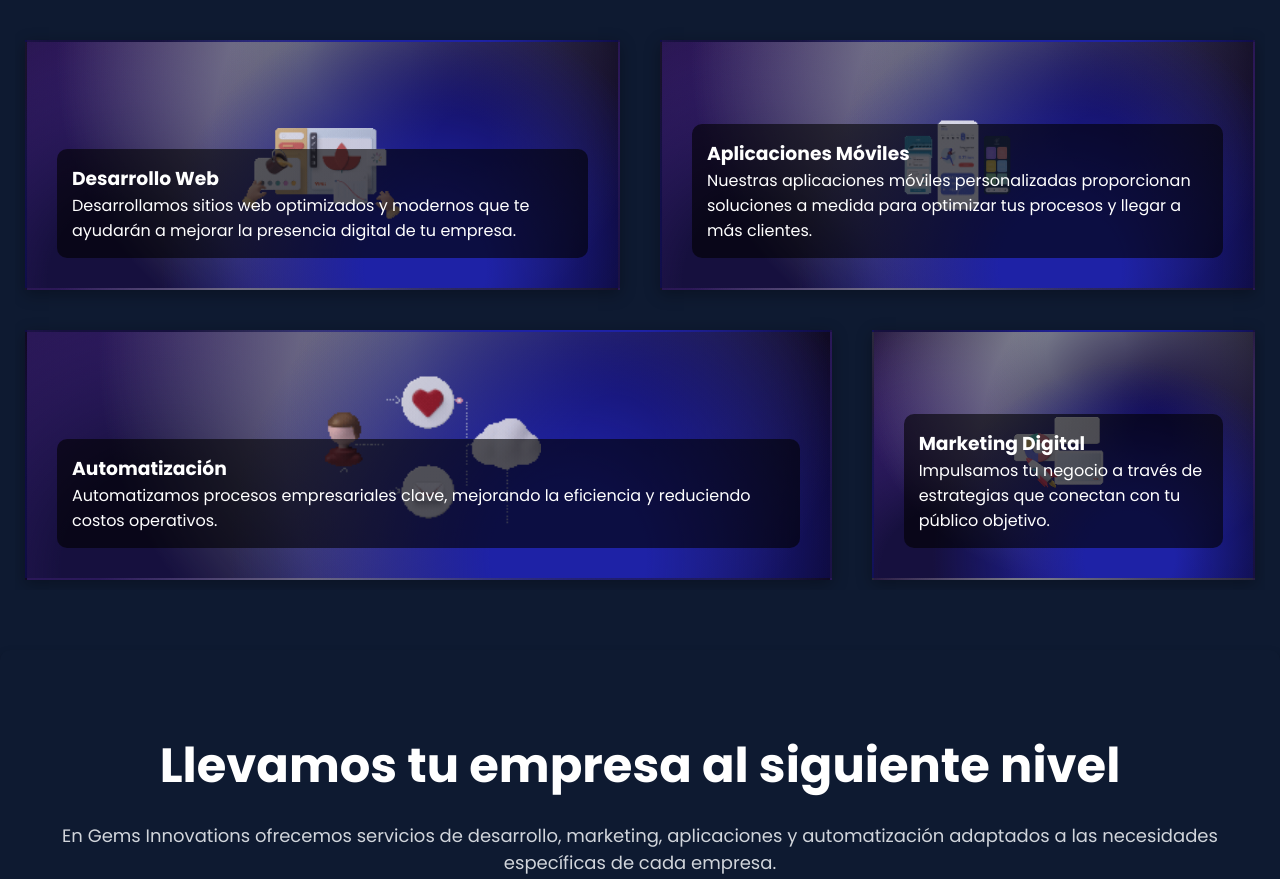
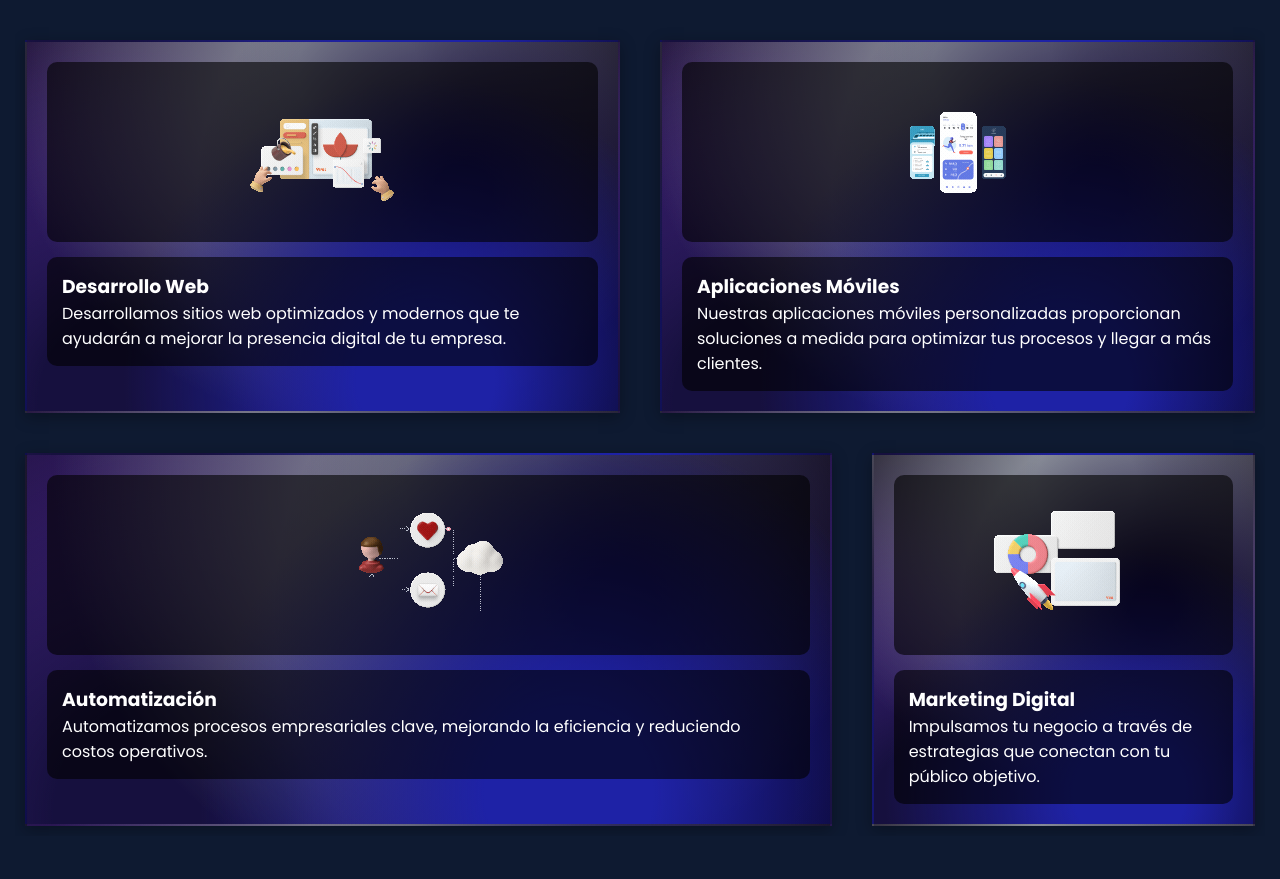
Before and after one commit to sebastianpg12/gems-innovations-landing, a plain HTML site: page index.html in a window 1280 px wide. Shown: the part 940-1819 px from the top of the page. Drawn offline with Linux system fonts and the light colour scheme.

Commit message:
update solutions section and upload team images

```diff
--- a/assets/css/solutions.css
+++ b/assets/css/solutions.css
@@ -2,7 +2,6 @@
 .solutions {
   margin: 100px auto 0;
   padding: 60px 40px;
-
   border-top-right-radius: 10px;
   position: relative;
   overflow: hidden;
@@ -29,7 +28,6 @@
   height: 2px;
   background: linear-gradient(90deg, rgb(22, 182, 200), rgb(249, 69, 135));
   box-shadow: 0px 0px 15px rgba(43, 83, 158, 0.7);
-
 }
 
 /* Cuadrícula para pantallas grandes */
@@ -39,70 +37,7 @@
   gap: 40px;
 }
 
-/* Fondo translúcido detrás del texto */
-.solutions__item div {
-  background-color: rgba(0, 0, 0, 0.6); /* Fondo oscuro translúcido */
-  padding: 15px;
-  border-radius: 10px;
-  z-index: 1;
-  position: relative; /* Asegurarse de que el fondo esté detrás del texto */
-}
-
-/* Animación del fondo para cada tarjeta */
-@keyframes hero-gradient-animation {
-  0% {
-    --s-start-0: 8%;
-    --s-end-0: 83%;
-    --x-0: 57%;
-    --c-0: hsla(220, 77%, 32%, 1);
-    --y-0: 69%;
-    --c-1: hsla(261, 70%, 22%, 1);
-    --x-1: 98%;
-    --s-start-1: 1%;
-    --s-end-1: 80%;
-    --y-1: 39%;
-    --s-start-2: 12%;
-    --s-end-2: 83%;
-    --y-2: 56%;
-    --x-2: 35%;
-    --c-2: hsla(223, 85%, 27%, 1);
-    --y-3: 82%;
-    --s-start-3: 18%;
-    --s-end-3: 71%;
-    --c-3: hsla(214, 92%, 27%, 1);
-    --x-3: 70%;
-    --y-4: 84%;
-    --c-4: hsla(258, 64%, 44%, 1);
-    --x-4: 40%;
-  }
-  100% {
-    --s-start-0: 14%;
-    --s-end-0: 54%;
-    --x-0: 69%;
-    --c-0: hsla(241, 70%, 39%, 1);
-    --y-0: 95%;
-    --c-1: hsla(247, 84%, 11%, 1);
-    --x-1: 70%;
-    --s-start-1: 7%;
-    --s-end-1: 51%;
-    --y-1: 42%;
-    --s-start-2: 13%;
-    --s-end-2: 74%;
-    --y-2: 1%;
-    --x-2: 59%;
-    --c-2: hsla(248, 0%, 61%, 1);
-    --y-3: 100%;
-    --s-start-3: 15%;
-    --s-end-3: 60%;
-    --c-3: hsla(261, 68%, 12%, 1);
-    --x-3: 10%;
-    --y-4: 76%;
-    --c-4: hsla(263, 53%, 47%, 1);
-    --x-4: 16%;
-  }
-}
-
-/* Aplicación de la animación a cada tarjeta */
+/* Estilos para las tarjetas */
 .solutions__item {
   position: relative;
   background-color: hsla(262, 82%, 3%, 1);
@@ -112,15 +47,48 @@
     radial-gradient(circle at var(--x-3) var(--y-3), var(--c-3) var(--s-start-3), transparent var(--s-end-3)),
     radial-gradient(circle at var(--x-4) var(--y-4), var(--c-4) var(--s-start-4), transparent var(--s-end-4));
   animation: hero-gradient-animation 4s ease-in-out infinite alternate;
-  padding: 30px;
+  padding: 20px;
   color: #FFF;
   display: flex;
-  align-items: flex-end;
-  height: 250px; /* Ajustar la altura para más espacio */
+  flex-direction: column;
+  align-items: center;
+  height: 100%;
   transition: transform 0.3s ease, border 0.3s ease, box-shadow 0.3s ease;
   overflow: hidden;
   border: 2px solid transparent;
-  box-shadow: 0 4px 15px rgba(0, 0, 0, 0.3); /* Sombra suave */
+  box-shadow: 0 4px 15px rgba(0, 0, 0, 0.3);
+}
+
+/* Animación del fondo para cada tarjeta */
+@keyframes hero-gradient-animation {
+  /* ... (mantener el contenido original de la animación) ... */
+}
+
+/* Estilos para el contenedor del GIF */
+/* Estilos para el contenedor del GIF */
+.solutions__gif {
+  width: 100%;
+  margin-bottom: 15px;
+  display: flex;
+  justify-content: center;
+}
+
+.solutions__gif img {
+  width: 150px;  /* Tamaño fijo en el ancho */
+  height: 150px; /* Tamaño fijo en el alto */
+  object-fit: contain; /* Asegura que la imagen no se distorsione */
+  border-radius: 10px;
+}
+
+
+/* Fondo translúcido detrás del texto */
+.solutions__item > div {
+  background-color: rgba(0, 0, 0, 0.6);
+  padding: 15px;
+  border-radius: 10px;
+  z-index: 1;
+  position: relative;
+  color: #FFF;
 }
 
 /* Mejora en hover para que los elementos se destaquen */
@@ -128,39 +96,7 @@
   border-radius: 10px;
   border: 2px solid;
   border-image: linear-gradient(45deg, rgb(22, 182, 200), rgb(249, 69, 135)) 1;
-  box-shadow: 0 8px 25px rgba(0, 0, 0, 0.699); /* Sombra más fuerte en hover */
-}
-
-/* Ajuste de tamaño para los GIFs */
-.solutions__item::before {
-  content: "";
-  background-position: center;
-  background-repeat: no-repeat;
-  background-size: 28%; /* Reducción del tamaño del GIF */
-  opacity: 0.8; /* Ligera transparencia para mejorar la visibilidad */
-  position: absolute;
-  top: 0;
-  left: 0;
-  right: 0;
-  bottom: 0;
-  z-index: 0;
-}
-
-/* Fondo de los ítems con GIFs */
-.solutions__item:nth-child(1)::before {
-  background-image: url('../images/web.gif');
-}
-
-.solutions__item:nth-child(2)::before {
-  background-image: url('../images/app.gif');
-}
-
-.solutions__item:nth-child(3)::before {
-  background-image: url('../images/auto.gif');
-}
-
-.solutions__item:nth-child(4)::before {
-  background-image: url('../images/marketing.gif');
+  box-shadow: 0 8px 25px rgba(0, 0, 0, 0.699);
 }
 
 /* Responsivo para pantallas grandes */
@@ -193,7 +129,6 @@
   .solutions__item {
     grid-column: span 1;
     padding: 20px;
-
   }
 
   .solutions__item div h3 {
@@ -233,8 +168,7 @@
 
   .solutions__item {
     padding: 10px;
-
-    background-size: contain; /* Asegura que los GIFs no se distorsionen */
+    background-size: contain;
   }
 
   .solutions__item div h3 {
--- a/index.html
+++ b/index.html
@@ -27,7 +27,7 @@
       </nav>
       <div class="header__button-container">
         <div class="header__button-container">
-          <a href="https://walink.co/c802b5" target="_blank" class="button">Solicitar</a>
+          <a href="https://walink.co/c802b5" target="_blank" class="button">Contáctanos</a>
         </div>
 
 
@@ -41,14 +41,17 @@
 
 toggleButton.addEventListener('click', () => {
   navContainer.classList.toggle('active');
+  toggleButton.classList.toggle('active'); // Para la rotación del ícono
 });
 
 // Cerrar el menú al hacer clic en cualquier enlace
 document.querySelectorAll('.header__item').forEach(item => {
   item.addEventListener('click', () => {
     navContainer.classList.remove('active');
+    toggleButton.classList.remove('active');
   });
 });
+
   </script>
 
   <main>
@@ -62,7 +65,7 @@
             En Gems Innovations, ofrecemos soluciones tecnológicas personalizadas que ayudan a las empresas a mejorar sus procesos, optimizar recursos y potenciar su crecimiento.
           </p>
 
-            <a href="https://walink.co/c802b5" target="_blank" class="button">Solicitar</a>
+            <a href="https://walink.co/c802b5" target="_blank" class="button">Contáctanos</a>
 
 
 
@@ -76,32 +79,43 @@
   <h1 class="title">Soluciones</h1>
   <section class="solutions__container">
     <article class="solutions__item">
-          <div class="solutions__text">
+      <div class="solutions__gif">
+        <img src="assets/images/web.gif" alt="Desarrollo Web">
+      </div>
+      <div>
         <h3>Desarrollo Web</h3>
         <p>Desarrollamos sitios web optimizados y modernos que te ayudarán a mejorar la presencia digital de tu empresa.</p>
       </div>
     </article>
     <article class="solutions__item">
-          <div class="solutions__text">
+      <div class="solutions__gif">
+        <img src="./assets/images/app.gif" alt="Aplicaciones Móviles">
+      </div>
+      <div>
         <h3>Aplicaciones Móviles</h3>
         <p>Nuestras aplicaciones móviles personalizadas proporcionan soluciones a medida para optimizar tus procesos y llegar a más clientes.</p>
       </div>
     </article>
     <article class="solutions__item">
-          <div class="solutions__text">
+      <div class="solutions__gif">
+        <img src="assets/images/auto.gif" alt="Automatización">
+      </div>
+      <div>
         <h3>Automatización</h3>
         <p>Automatizamos procesos empresariales clave, mejorando la eficiencia y reduciendo costos operativos.</p>
       </div>
     </article>
     <article class="solutions__item">
-          <div class="solutions__text">
+      <div class="solutions__gif">
+        <img src="assets/images/marketing.gif" alt="Marketing Digital">
+      </div>
+      <div>
         <h3>Marketing Digital</h3>
         <p>Impulsamos tu negocio a través de estrategias que conectan con tu público objetivo.</p>
       </div>
     </article>
   </section>
 </section>
-
 
     <section class="cta-section">
       <h1 class="cta-title">Llevamos tu empresa al siguiente nivel</h1>
```
Also changed, not shown: assets/images/david.jpg, assets/images/jhan.jpg, assets/images/luisa.jpg, assets/images/mauro.jpg, assets/images/sebas.jpg. Lines whose indentation alone changed are shown as unchanged.
